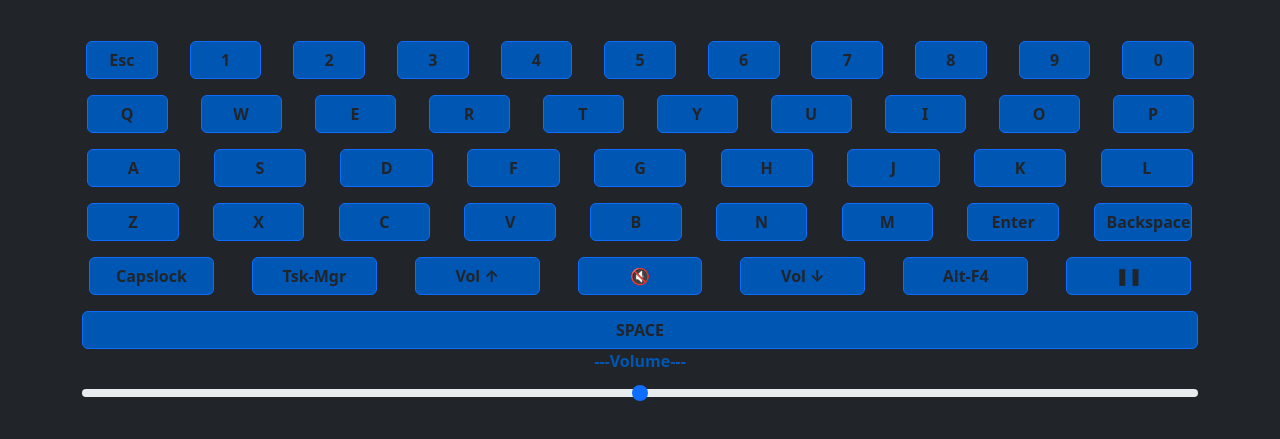
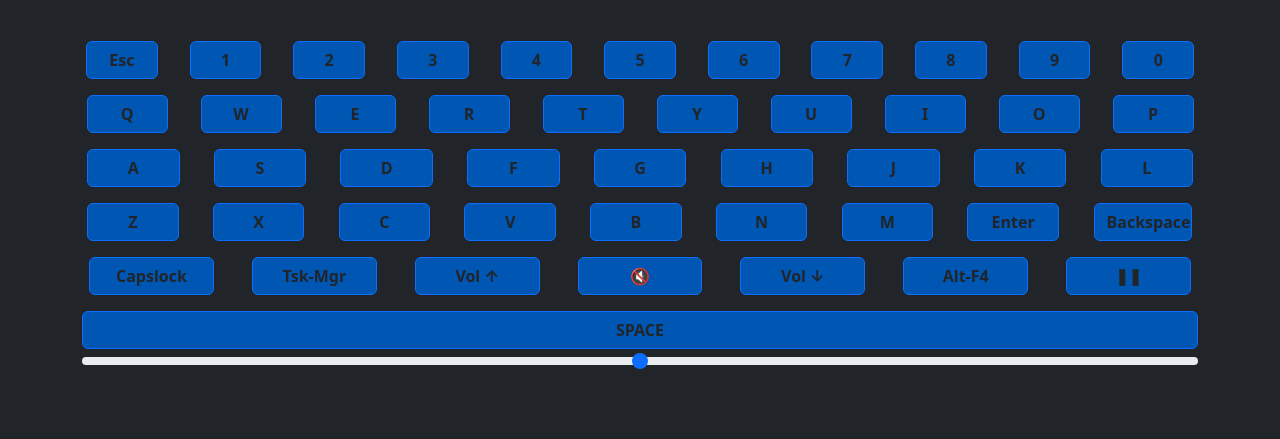
Before and after one commit to Deyolf/remote_input_handler, a website: page node_client/static/Homepage.html in a window 1280 px wide. Shown: the part 63-502 px from the top of the page. Drawn offline with nearby package versions, Linux system fonts and the light colour scheme; no server answers.

Commit message:
Update Homepage.html

```diff
--- a/node_client/static/Homepage.html
+++ b/node_client/static/Homepage.html
@@ -79,7 +79,6 @@
             <button class="btn btn-primary w-100" type="button" onclick="sendKeycap('Space')">SPACE</button>
           </div>
         <!-- Slider with output value -->
-        <label for="customRange"  style="color:#0056B3; font-weight: bold; " class="form-label">---Volume---</label>
         <input type="range" class="form-range" min="0" max="100" id="customRange" oninput="updateVolume(this.value)">
         <!--<p style="color:#0056B3">Value: <span id="sliderValue">50</span></p>-->
         <!-- Slider END -->
```
